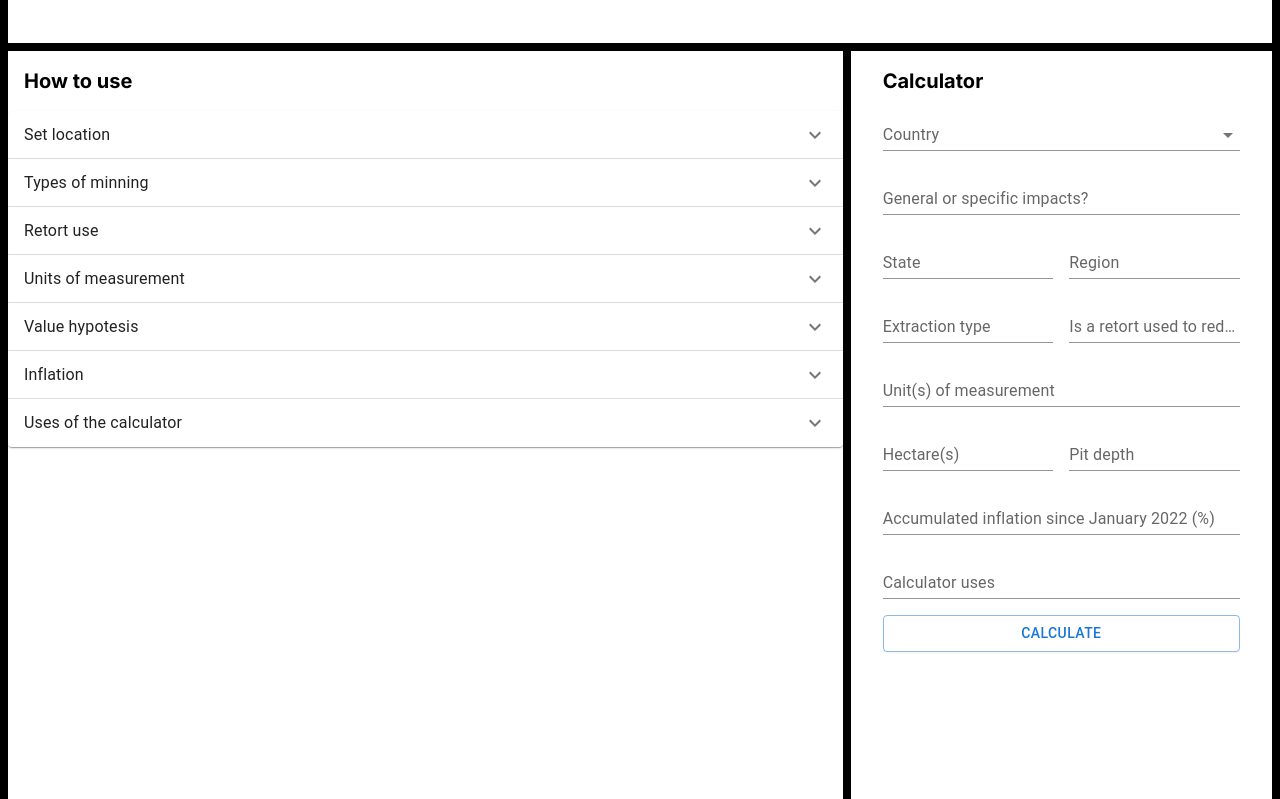
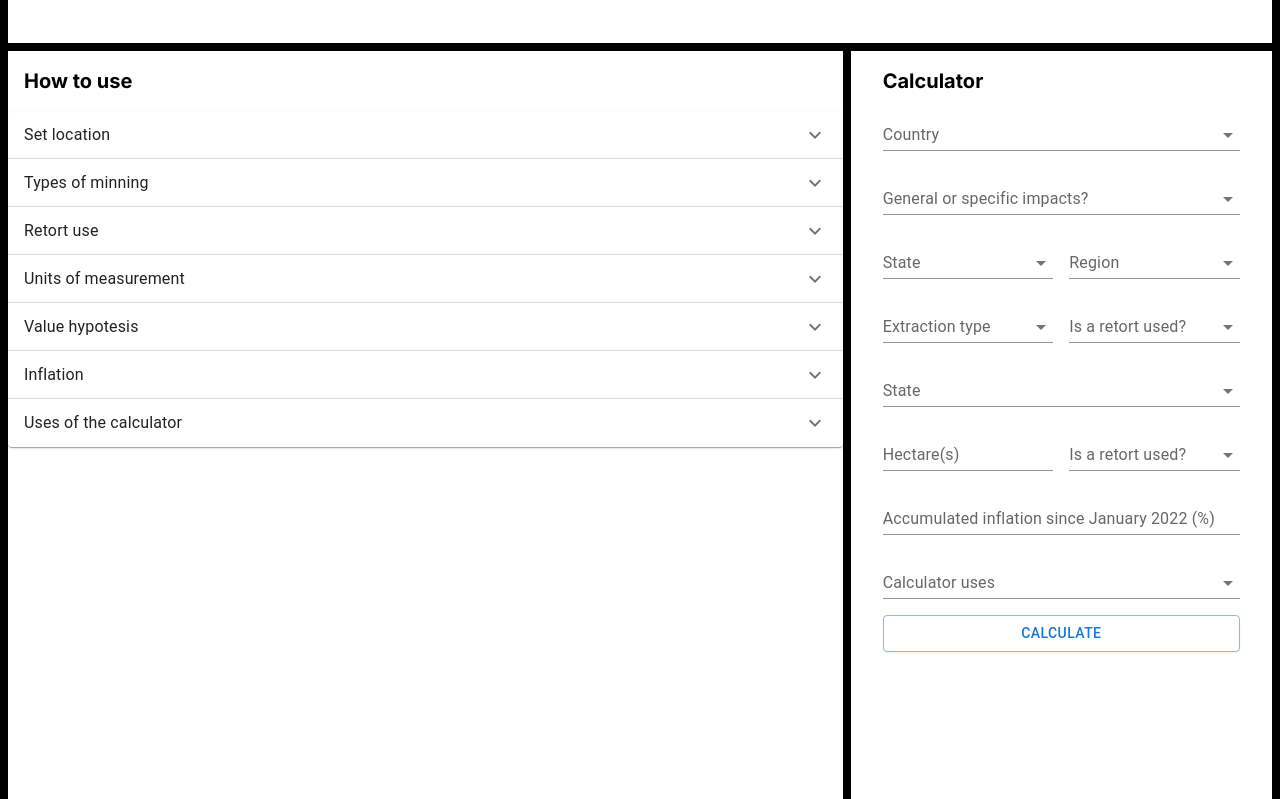
Before and after one commit to linze-io/calculadora-desmatamento, a Next.js app: page /calculator in a window 1280 px wide. Shown: the part 693-1492 px from the top of the page. Built offline with nearby package versions, Linux system fonts and the light colour scheme.

Commit message:
Update form from calculator page

```diff
--- a/src/app/components/Calculator.js
+++ b/src/app/components/Calculator.js
@@ -1,6 +1,6 @@
 "use client"
 
-import { useState } from "react"
+//import { useState } from "react"
 import Head from "next/head"
 import Button from "@mui/material/Button"
 import { RiPlantFill } from "react-icons/ri/"
@@ -16,10 +16,13 @@ import Select from "@mui/material/Select"
 import MenuItem from "@mui/material/MenuItem"
 
 export default function Calculate() {
-  const [country, setCountry] = useState("")
+  //add form variables here
+  //const [country, setCountry] = useState("")
 
   const handleChange = (event) => {
-    setCountry(event.target.value)
+    //add set functions
+    //setCountry(event.target.value)
+    console.log(event);
   }
 
   return (
@@ -200,11 +203,13 @@ export default function Calculate() {
             <h3 className="pt-4 px-8 font-bold text-xl">Calculator</h3>
             <div className="flex flex-col p-8 gap-4 -my-6">
               <FormControl variant="standard">
-                <InputLabel id="">Country</InputLabel>
+                <InputLabel id="" color="success">
+                  Country
+                </InputLabel>
                 <Select
                   labelId=""
                   id=""
-                  value={country}
+                  //value={country}
                   onChange={handleChange}
                   label="Country"
                   color="success"
@@ -214,59 +219,133 @@ export default function Calculate() {
                   <MenuItem value={"Peru"}>Peru</MenuItem>
                 </Select>
               </FormControl>
-              <TextField
-                id="standard-basic"
-                label="General or specific impacts?"
-                variant="standard"
+              <FormControl variant="standard">
+                <InputLabel id="" color="success">
+                  General or specific impacts?
+                </InputLabel>
+                <Select
+                  labelId=""
+                  id=""
+                  //value={country}
+                  onChange={handleChange}
+                  label="Country"
                   color="success"
-              />
-              <div className="flex grid-cols-2 gap-4">
-                <TextField
-                  id="standard-basic"
-                  label="State"
-                  variant="standard"
+                >
+                  <MenuItem value={"1"}>Impacts in specific place</MenuItem>
+                  <MenuItem value={"2"}>Average General impacts</MenuItem>
+                </Select>
+              </FormControl>
+              <div className="flex grid-cols-2 gap-4 justify-between">
+                <FormControl className="w-full" variant="standard">
+                  <InputLabel id="" color="success">
+                    State
+                  </InputLabel>
+                  <Select
+                    labelId=""
+                    id=""
+                    //value={country}
+                    onChange={handleChange}
+                    label="Country"
                     color="success"
-                />
-                <TextField
-                  id="standard-basic"
-                  label="Region"
-                  variant="standard"
+                  >
+                    <MenuItem value={"DF"}>DF</MenuItem>
+                    <MenuItem value={"SC"}>SC</MenuItem>
+                    <MenuItem value={"MG"}>MG</MenuItem>
+                  </Select>
+                </FormControl>
+                <FormControl className="w-full" variant="standard">
+                  <InputLabel id="" color="success">
+                    Region
+                  </InputLabel>
+                  <Select
+                    labelId=""
+                    id=""
+                    //value={country}
+                    onChange={handleChange}
+                    label="Country"
                     color="success"
-                />
+                  >
+                    <MenuItem value={"DF"}>DF</MenuItem>
+                    <MenuItem value={"SC"}>SC</MenuItem>
+                    <MenuItem value={"MG"}>MG</MenuItem>
+                  </Select>
+                </FormControl>
               </div>
-              <div className="flex grid-cols-2 gap-4">
-                <TextField
-                  id="standard-basic"
-                  label="Extraction type"
-                  variant="standard"
+              <div className="flex grid-cols-2 gap-4 justify-between">
+                <FormControl className="w-full" variant="standard">
+                  <InputLabel id="" color="success">
+                    Extraction type
+                  </InputLabel>
+                  <Select
+                    labelId=""
+                    id=""
+                    //value={country}
+                    onChange={handleChange}
+                    label="Country"
                     color="success"
-                />
-                <TextField
-                  id="standard-basic"
-                  label="Is a retort used to reduce the dispersion of mercury?"
-                  variant="standard"
+                  >
+                    <MenuItem value={"Alluvial"}>Alluvial</MenuItem>
+                    <MenuItem value={"Dredge Boats"}>Dredge Boats</MenuItem>
+                    <MenuItem value={"Pit"}>Pit</MenuItem>
+                  </Select>
+                </FormControl>
+                <FormControl className="w-full" variant="standard">
+                  <InputLabel id="" color="success">
+                    Is a retort used?
+                  </InputLabel>
+                  <Select
+                    labelId=""
+                    id=""
+                    //value={country}
+                    onChange={handleChange}
+                    label="Retort"
                     color="success"
-                />
+                  >
+                    <MenuItem value={"DF"}>Yes</MenuItem>
+                    <MenuItem value={"SC"}>No</MenuItem>
+                  </Select>
+                </FormControl>
               </div>
-              <TextField
-                id="standard-basic"
+              <FormControl className="w-full" variant="standard">
+                <InputLabel id="" color="success">
+                  State
+                </InputLabel>
+                <Select
+                  labelId=""
+                  id=""
+                  //value={country}
+                  onChange={handleChange}
                   label="Unit(s) of measurement"
-                variant="standard"
                   color="success"
-              />
-              <div className="flex grid-cols-2 gap-4">
+                >
+                  <MenuItem value={"Mining size"}>Mining size</MenuItem>
+                  <MenuItem value={"Amount of gold"}>Amount of gold</MenuItem>
+                </Select>
+              </FormControl>
+              <div className="flex grid-cols-2 gap-4 justify-between">
                 <TextField
                   id="standard-basic"
                   label="Hectare(s)"
                   variant="standard"
                   color="success"
+                  className="w-full"
                 />
-                <TextField
-                  id="standard-basic"
-                  label="Pit depth"
-                  variant="standard"
+                <FormControl className="w-full" variant="standard">
+                  <InputLabel id="" color="success">
+                    Is a retort used?
+                  </InputLabel>
+                  <Select
+                    labelId=""
+                    id=""
+                    //value={country}
+                    onChange={handleChange}
+                    label="Retort"
                     color="success"
-                />
+                  >
+                    <MenuItem value={"DF"}>Yes</MenuItem>
+                    <MenuItem value={"SC"}>No</MenuItem>
+                  </Select>
+                </FormControl>
               </div>
               <TextField
                 id="standard-basic"
@@ -274,15 +353,29 @@ export default function Calculate() {
                 variant="standard"
                 color="success"
               />
-              <TextField
-                className="mb-8"
-                id="standard-basic"
+              <FormControl className="w-full" variant="standard">
+                <InputLabel id="" color="success">
+                  Calculator uses
+                </InputLabel>
+                <Select
+                  labelId=""
+                  id=""
+                  //value={country}
+                  onChange={handleChange}
                   label="Calculator uses"
-                variant="standard"
                   color="success"
-              />
+                >
+                  <MenuItem value={"Estimate values"}>Estimate values</MenuItem>
+                  <MenuItem value={"Estimate efficient investments"}>
+                    Estimate efficient investments
+                  </MenuItem>
+                  <MenuItem value={"Mercury free technology"}>
+                    Mercury free technology
+                  </MenuItem>
+                </Select>
+              </FormControl>
               <Button
-                className="shadow-sm font-bold w-full py-4 px-4 mb-6 text-green-800 border-green-400 hover:border-green-400 bg-green-400 hover:bg-green-500"
+                className="shadow-sm font-bold w-full py-4 px-4 my-6 text-green-800 border-green-400 hover:border-green-400 bg-green-400 hover:bg-green-500"
                 variant="outlined"
                 color="primary"
                 size="medium"
```
Lines whose indentation alone changed are shown as unchanged.
